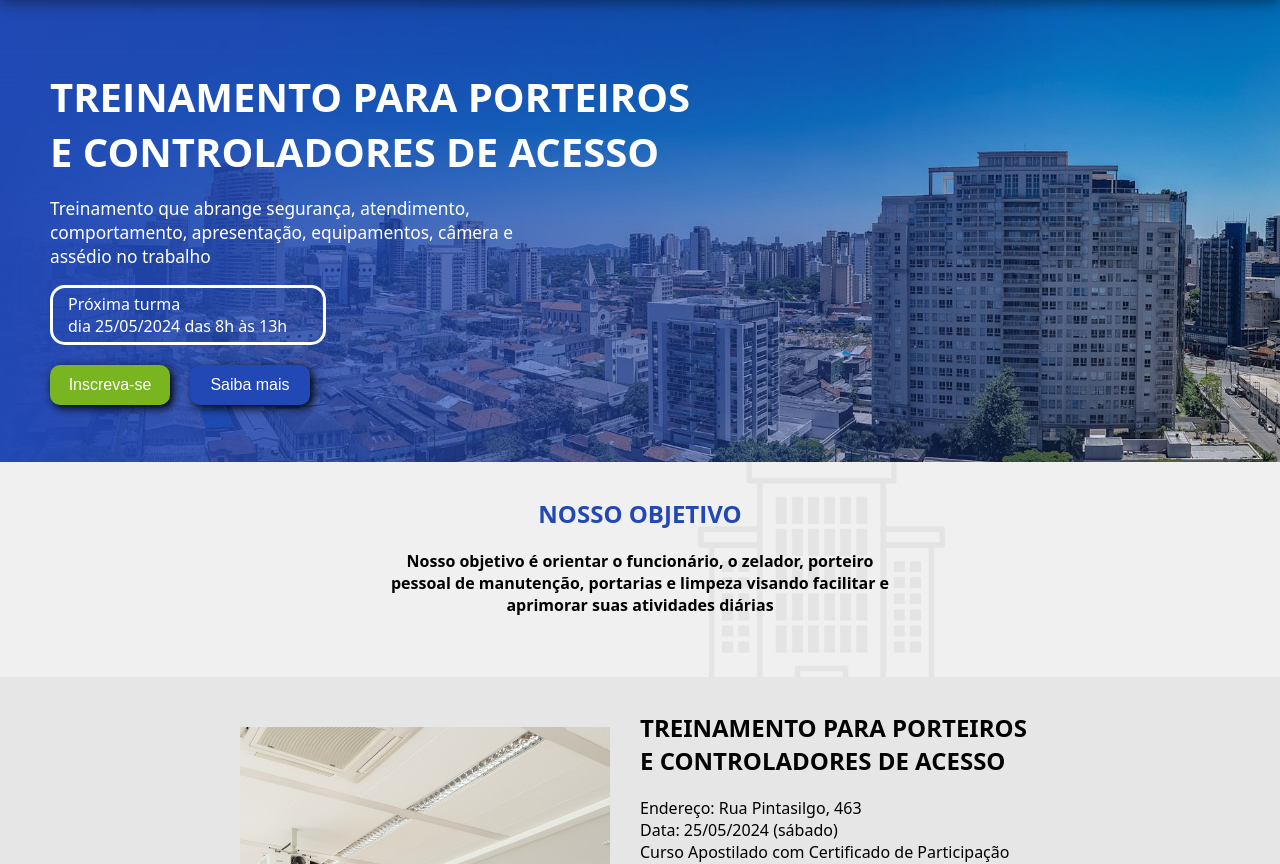
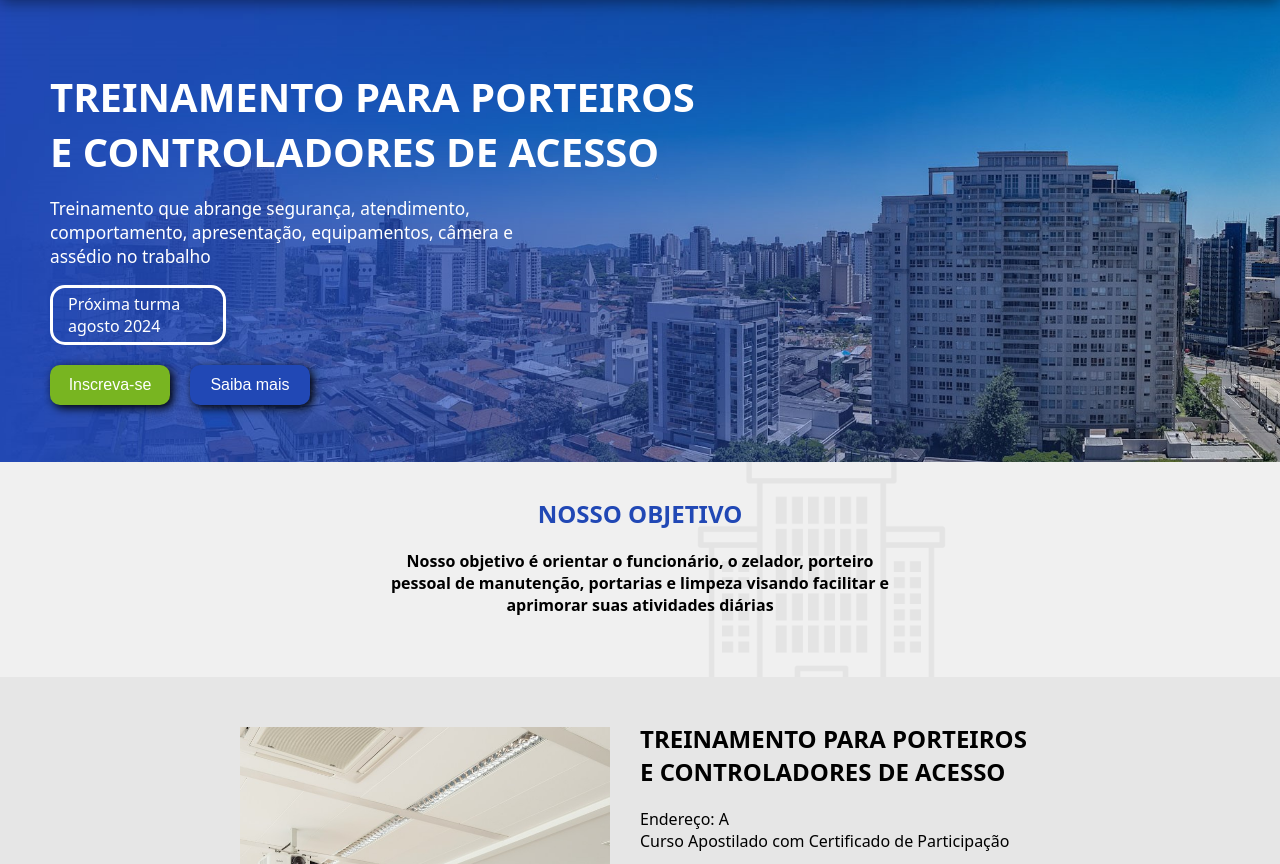
Before and after one commit to gustamba/SiteOZeladorSP, a plain HTML site: page index.html in a window 1280 px wide. Shown: the part 88-952 px from the top of the page. Drawn offline with Linux system fonts and the light colour scheme.

Commit message:
ajuste de fonte e data

```diff
--- a/index.html
+++ b/index.html
@@ -18,7 +18,7 @@
             comportamento, apresentação, equipamentos, câmera e
             assédio no trabalho</p>
             <div class="dataturma">Próxima turma <br>
-            dia 25/05/2024 das 8h às 13h</div>
+            agosto 2024</div>
             <input id="button1" class="button1" type="button" value="Inscreva-se" onclick="redirectToWhatsapp()"><input class="button2" type="button" value="Saiba mais" onclick="redirectToTreinamento()">
         </div>
     </header>
@@ -35,8 +35,7 @@
             <div class="TreinamentoPorteirosTXT">
                 <h1>TREINAMENTO PARA PORTEIROS
                 E CONTROLADORES DE ACESSO</h1>
-                <p>Endereço: Rua Pintasilgo, 463 <br>
-                Data: 25/05/2024 (sábado) <br>
+                <p>Endereço: A <br>
                 Curso Apostilado com Certificado de Participação</p>
                 <h2>Temas abordados:</h2>
                 <ul>
--- a/style.css
+++ b/style.css
@@ -74,7 +74,6 @@ body {
 }
 
 .capatxt > h1 {
-    font-family: 'Open Sans';
     font-weight: bolder;
     font-size: 30pt;
     margin-bottom: 0;
@@ -91,7 +90,7 @@ body {
     border-style: solid;
     border-color: white;
     border-radius: 15px;
-    width: 240px;
+    width: 140px;
     margin-bottom: 20px;
 }
 
@@ -152,7 +151,6 @@ body {
 
 .nossoObjetivo > h1 {
     color: #2148B5;
-    font-family: 'Open Sans';
     font-weight: bolder;
     margin-top: 30px;
 }
```
